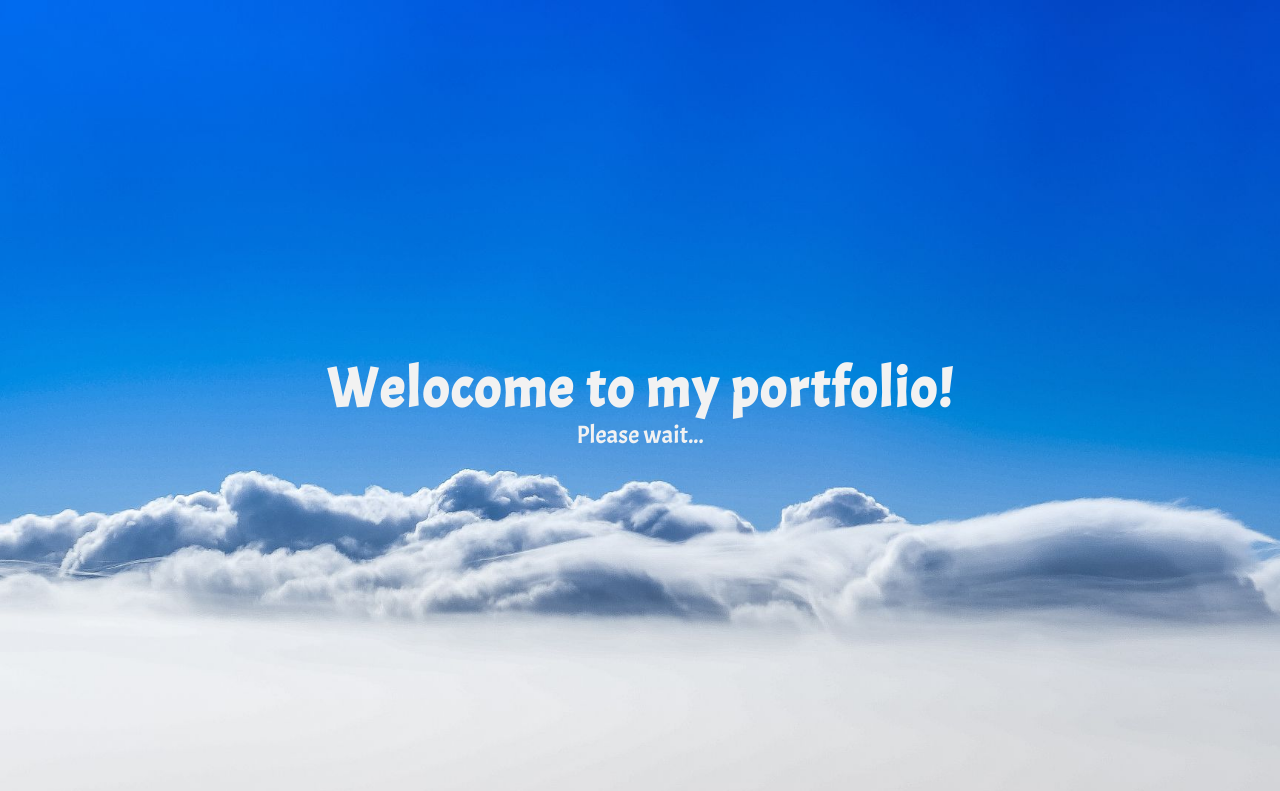
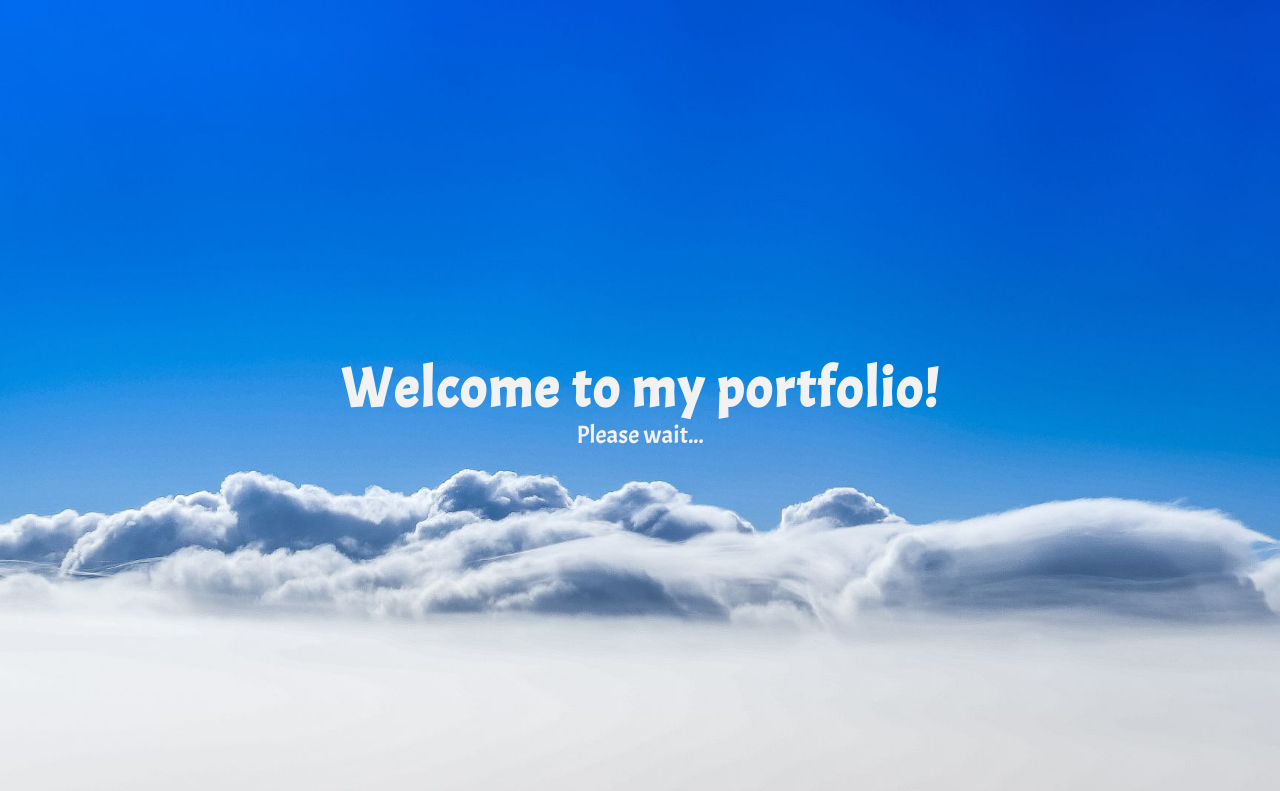
Before and after one commit to Sirius1111/Sirius1111.github.io, a plain HTML site: page index.html in a window 1280 px wide. Shown: the top 791 px of the page. Drawn offline with Linux system fonts and the light colour scheme.

Commit message:
Update index.html

```diff
--- a/index.html
+++ b/index.html
@@ -16,7 +16,7 @@
     <div class="preloader">
         <div class="text_prev">
             <img src="" alt="">
-            <h1>Welocome to my portfolio!</h1>
+            <h1>Welcome to my portfolio!</h1>
             <p>Please wait...</p>
         </div>
     </div>
```
